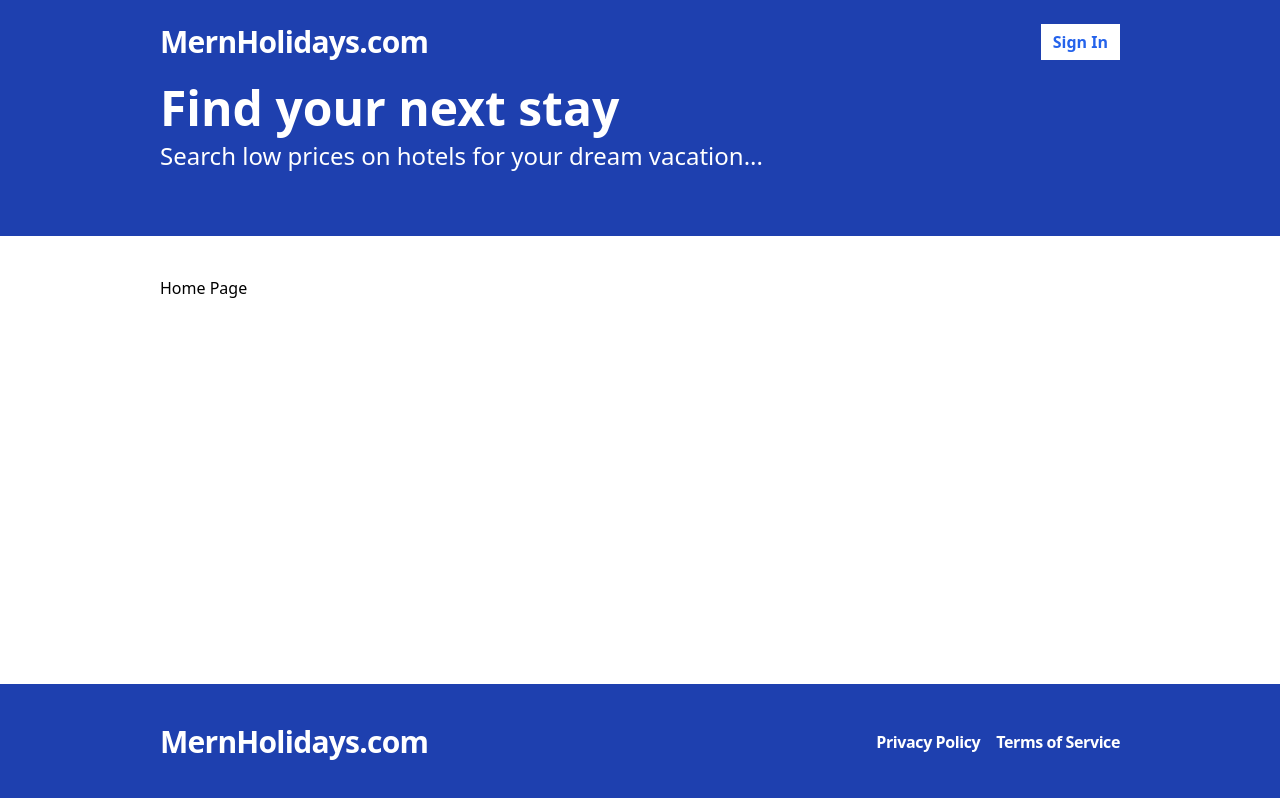
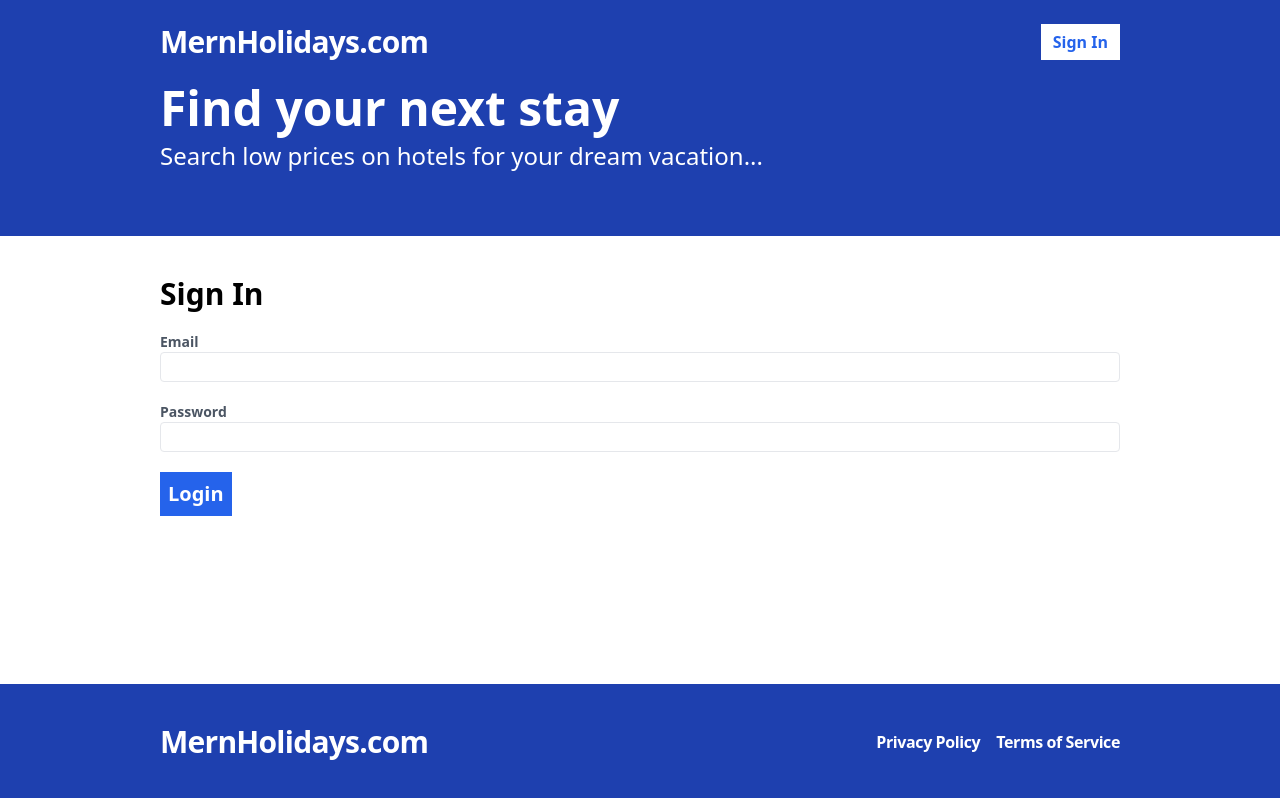
Before and after one commit to saquibhamza333/Mern-Booking-App, a React (Vite) app in the folder frontend/: page /sign-in in a window 1280 px wide. Before the commit this address led to /. Built offline with nearby package versions, Linux system fonts and the light colour scheme; no server answers.

Commit message:
fixed login button

```diff
--- a/frontend/src/App.tsx
+++ b/frontend/src/App.tsx
@@ -3,6 +3,7 @@
 
 import Layout from './layouts/Layout'
 import Register from './pages/Register'
+import  SignIn  from './pages/SignIn'
 
 const  App=()=> {
 
@@ -31,6 +32,16 @@
               </Layout>
           }
               />
+
+               <Route path ='/sign-in' element= {
+            <Layout>
+              <SignIn/>
+
+              </Layout>
+          }
+              />
+
+
           <Route path ='*' element= {<Navigate to= "/" />} />
 
 
--- a/frontend/src/api-client.ts
+++ b/frontend/src/api-client.ts
@@ -1,5 +1,6 @@
 
 import {RegisterFormData} from "./pages/Register"
+import { SignInFormData } from "./pages/SignIn";
 
 const API_BASE_URL= import.meta.env.VITE_API_BASE_URL;
 
@@ -24,6 +25,25 @@
     }
 
 }
+export const signIn = async (formData:SignInFormData)=>{
+const response = await fetch(`${API_BASE_URL}/api/auth/login`,
+{
+    method: 'POST',
+    credentials: "include",
+    headers:{
+        'Content-Type': 'application/json',
+
+    },
+    body: JSON.stringify(formData)
+});
+const body = await response.json();
+if(!response.ok){
+    throw new Error(body.mesaage)
+}
+return body;
+
+}
+
 export const validateToken = async ()=>{
     const response = await fetch (`${API_BASE_URL}/api/auth/validate-token`,{
         credentials: 'include',
--- a/frontend/src/pages/Register.tsx
+++ b/frontend/src/pages/Register.tsx
@@ -43,7 +43,7 @@
         <div className='flex flex-col md:flex-row gap-5'>
           <label className='text-gray-700 text-sm font-bold flex-1'>
             First Name
-            <input className='border border-rounded w-full py-1 px-2 font-normal' {...register("firstName", {required:"This field is required"})}></input>
+            <input className='border rounded w-full py-1 px-2 font-normal' {...register("firstName", {required:"This field is required"})}></input>
             {(errors.firstName) && (
               <span className='text-red-500'>{errors.firstName.message}</span>
             )}
@@ -51,7 +51,7 @@
           </label>
           <label className='text-gray-700 text-sm font-bold flex-1'>
             Last Name
-            <input className='border border-rounded w-full py-1 px-2 font-normal'{...register("lastName", {required:"This field is required"})}></input>
+            <input className='border rounded w-full py-1 px-2 font-normal'{...register("lastName", {required:"This field is required"})}></input>
               {(errors.lastName) && (
               <span className='text-red-500'>{errors.lastName.message}</span>
             )}
@@ -62,7 +62,7 @@
 
           <label className='text-gray-700 text-sm font-bold flex-1'>
             Email
-            <input type='email' className='border border-rounded w-full py-1 px-2 font-normal' {...register("email", {required:"This field is required"})}></input>
+            <input type='email' className='border rounded w-full py-1 px-2 font-normal' {...register("email", {required:"This field is required"})}></input>
               {(errors.email) && (
               <span className='text-red-500'>{errors.email.message}</span>
             )}
@@ -71,7 +71,7 @@
           </label>
            <label className='text-gray-700 text-sm font-bold flex-1'>
             Password
-            <input type='password' className='border border-rounded w-full py-1 px-2 font-normal' {...register("password", {required:"This field is required",
+            <input type='password' className='border rounded w-full py-1 px-2 font-normal' {...register("password", {required:"This field is required",
           minLength:{
             value:6,
             message:"Password must be at least 6 characters"
@@ -84,7 +84,7 @@
 
           <label className='text-gray-700 text-sm font-bold flex-1'>
             Confirm Password
-            <input type='password' className='border border-rounded w-full py-1 px-2 font-normal' {...register("confirmPassword",
+            <input type='password' className='border rounded w-full py-1 px-2 font-normal' {...register("confirmPassword",
             {validate:(val)=>{
               if(!val){
                 return "This field is required"
@@ -100,8 +100,6 @@
            {(errors.confirmPassword) && (
               <span className='text-red-500'>{errors.confirmPassword.message}</span>
             )}
-
-
           </label>
           <span>
             <button className='bg-blue-600 text-white p-2 font-bold hover:bg-blue-500 text-xl'>
--- /dev/null
+++ b/frontend/src/pages/SignIn.tsx
@@ -0,0 +1,67 @@
+import { useForm } from "react-hook-form"
+import { useMutation } from "react-query";
+import * as  apiClient  from "../api-client"
+ export type SignInFormData = {
+    email: string,
+    password: string
+}
+ const SignIn =  ()=>{
+    const {register,formState:{errors},handleSubmit} = useForm<SignInFormData>();
+
+    const mutation = useMutation(apiClient.signIn,
+        {
+            onSuccess: async()=>{
+                console.log("user has been signed in")
+            },
+            onError: async(error:Error)=>{
+
+            }
+        });
+       const onSubmit  = handleSubmit(
+        (data)=>{
+            mutation.mutate(data);
+        }
+       )
+    return (
+        <form className="flex flex-col gap-5" onSubmit={onSubmit}>
+            <h2 className="text-3xl font-bold">Sign In</h2>
+
+            <label className=" text-gray-600 text-sm font-bold flex-1" >
+                Email
+                <input type="email" className="border rounded w-full py-1 px-2 font-normal" {...register('email',{required:"This field is required"})}>
+
+                </input>
+                {(errors.email)&& (
+                <span className="text-red-500">{errors.email.message}</span>
+            )}
+            </label>
+
+
+          <label className=" text-gray-600 text-sm font-bold flex-1" >
+                Password
+                <input type="password" className="border rounded w-full py-1 px-2 font-normal" {...register('password',{required:"This field is required",
+               minLength:{
+                value:6,
+                message:"Password must be at least 6 characters"
+            }})}>
+
+                </input>
+                {(errors.password)&&
+            (
+                <span className="text-red-500">{errors.password.message}</span>
+
+            )}
+            </label>
+
+             <span>
+            <button className='bg-blue-600 text-white p-2 font-bold hover:bg-blue-500 text-xl'>
+              Login
+            </button>
+          </span>
+
+
+        </form>
+    )
+
+}
+export default SignIn
```
